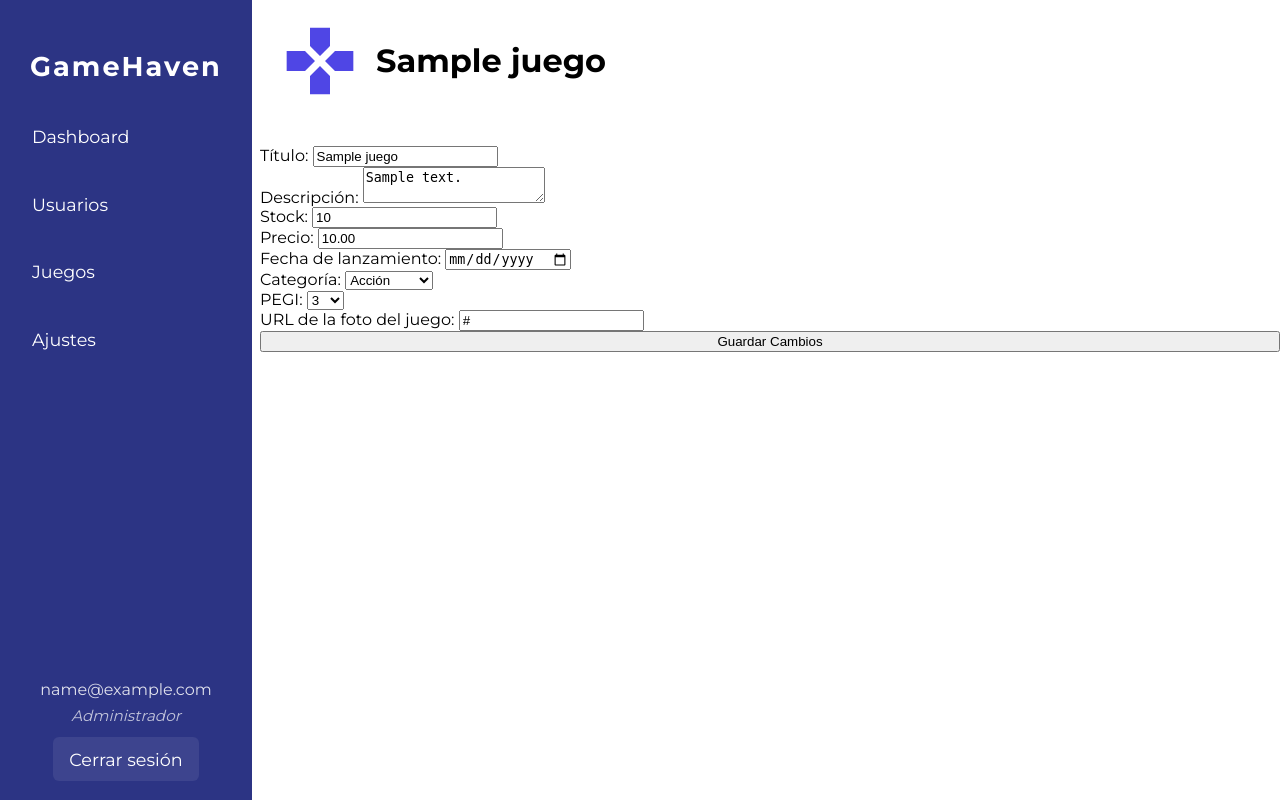
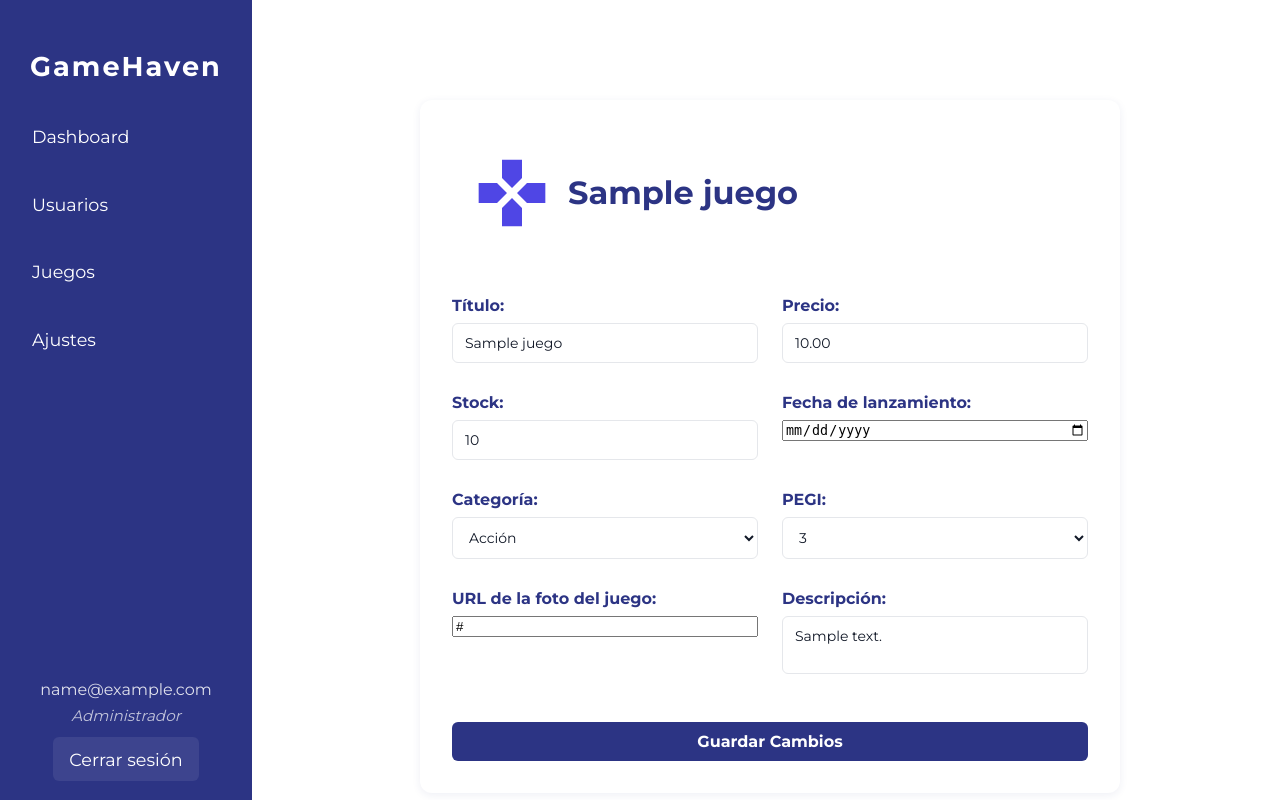
Before and after one commit to erreyesjoel/GameHaven, a Django app: page /juegos/editar/1/ in a window 1280 px wide. Run offline with Django 5.2, Linux system fonts and the light colour scheme; a user stored in the database is signed in; tables that the repository leaves empty hold one stand-in row (values such as "Sample post").

Commit message:
algo de diseño al formulario de editar juego, ya se mejorara

```diff
--- a/backend/backend_django/backend/static/css/main.css
+++ b/backend/backend_django/backend/static/css/main.css
@@ -393,7 +393,19 @@
 }
 .editar-juego-form {
   display: flex;
+  position: relative;
+  top: 100px;
   flex-direction: column;
+  gap: 18px;
+  font-family: "Montserrat", sans-serif;
+  background: #ffffff;
+  padding: 32px;
+  border-radius: 12px;
+  box-shadow: 0 2px 8px rgba(44, 52, 132, 0.08);
+  color: #111827;
+  max-width: 700px;
+  width: 100%;
+  box-sizing: border-box;
 }
 
 .editar-juego-form-header {
@@ -402,6 +414,65 @@
   padding: 20px;
   gap: 16px;
   margin-bottom: 24px;
+  color: #2c3484;
+}
+
+.form-row {
+  display: flex;
+  gap: 24px;
+  margin-bottom: 12px;
+}
+
+.form-group {
+  flex: 1;
+  display: flex;
+  flex-direction: column;
+  gap: 6px;
+}
+
+.form-group label {
+  font-weight: 600;
+  color: #2c3484;
+  margin-bottom: 2px;
+}
+
+input[type=text],
+input[type=number],
+select,
+textarea {
+  width: 100%;
+  padding: 10px 12px;
+  border: 1px solid #e5e7eb;
+  border-radius: 6px;
+  font-size: 14px;
+  font-family: "Montserrat", sans-serif;
+  color: #111827;
+  background-color: #fff;
+  transition: border-color 0.3s ease;
+  resize: none;
+}
+
+.btn-enviar-formulario {
+  background-color: #2c3484;
+  color: #ffffff;
+  border: none;
+  padding: 10px 24px;
+  border-radius: 6px;
+  cursor: pointer;
+  font-family: "Montserrat", sans-serif;
+  font-size: 16px;
+  font-weight: 600;
+  transition: background-color 0.3s ease;
+  margin-top: 18px;
+}
+
+.btn-enviar-formulario:hover {
+  background-color: rgb(31.25, 36.9318181818, 93.75);
+}
+
+.container-formulario {
+  display: flex;
+  justify-content: center;
 }
 
 .modal-eliminar {
--- a/backend/backend_django/backend/templates/admin/editarJuego.html
+++ b/backend/backend_django/backend/templates/admin/editarJuego.html
@@ -2,6 +2,7 @@
 {% load static %}
 <link rel="stylesheet" href="{% static 'css/main.css' %}">
 <div class="main-content">
+<div class="container-formulario">
   <form class="editar-juego-form" method="POST" action="">
     {% csrf_token %}
     <div class="editar-juego-form-header">
@@ -11,26 +12,27 @@
       </svg>
       <h1>{{ juego.titulo }}</h1>
     </div>
+    <div class="form-row">
       <div class="form-group">
         <label for="titulo">Título:</label>
         <input type="text" id="titulo" name="titulo" value="{{ juego.titulo }}" required>
       </div>
       <div class="form-group">
-    <label for="descripcion">Descripción:</label>
-    <textarea id="descripcion" name="descripcion" required>{{ juego.descripcion }}</textarea>
+        <label for="precio">Precio:</label>
+        <input type="number" id="precio" name="precio" value="{{ juego.precio }}" required>
       </div>
+    </div>
+    <div class="form-row">
       <div class="form-group">
         <label for="stock">Stock:</label>
         <input type="number" id="stock" name="stock" value="{{ juego.stock }}" required>
       </div>
       <div class="form-group">
-    <label for="precio">Precio:</label>
-    <input type="number" id="precio" name="precio" value="{{ juego.precio }}" required>
-  </div>
-  <div class="form-group">
         <label for="fecha_lanzamiento">Fecha de lanzamiento:</label>
         <input type="date" id="fecha_lanzamiento" name="fecha_lanzamiento" value="{{ juego.fecha_lanzamiento }}" required>
       </div>
+    </div>
+    <div class="form-row">
       <div class="form-group">
         <label for="categoria">Categoría:</label>
         <select id="categoria" name="categoria" required>
@@ -53,11 +55,19 @@
           <option value="18" {% if juego.pegi == 18 %}selected{% endif %}>18</option>
         </select>
       </div>
+    </div>
+    <div class="form-row">
       <div class="form-group">
         <label for="foto_juego_url">URL de la foto del juego:</label>
         {% with foto=juego.fotos_juegos_set.first %}
           <input type="url" id="foto_juego_url" name="foto_juego_url" value="{% if foto %}{{ foto.url }}{% endif %}">
         {% endwith %}
       </div>
-  <button type="submit" class="btn-submit">Guardar Cambios</button>
+      <div class="form-group">
+        <label for="descripcion">Descripción:</label>
+        <textarea id="descripcion" name="descripcion" required>{{ juego.descripcion }}</textarea>
+      </div>
+    </div>
+    <button type="submit" class="btn-enviar-formulario">Guardar Cambios</button>
   </form>
+</div>
```
Also changed, not shown: backend/backend_django/backend/static/scss/_formularios.scss (+73 -0 lines). Lines whose indentation alone changed are shown as unchanged.
